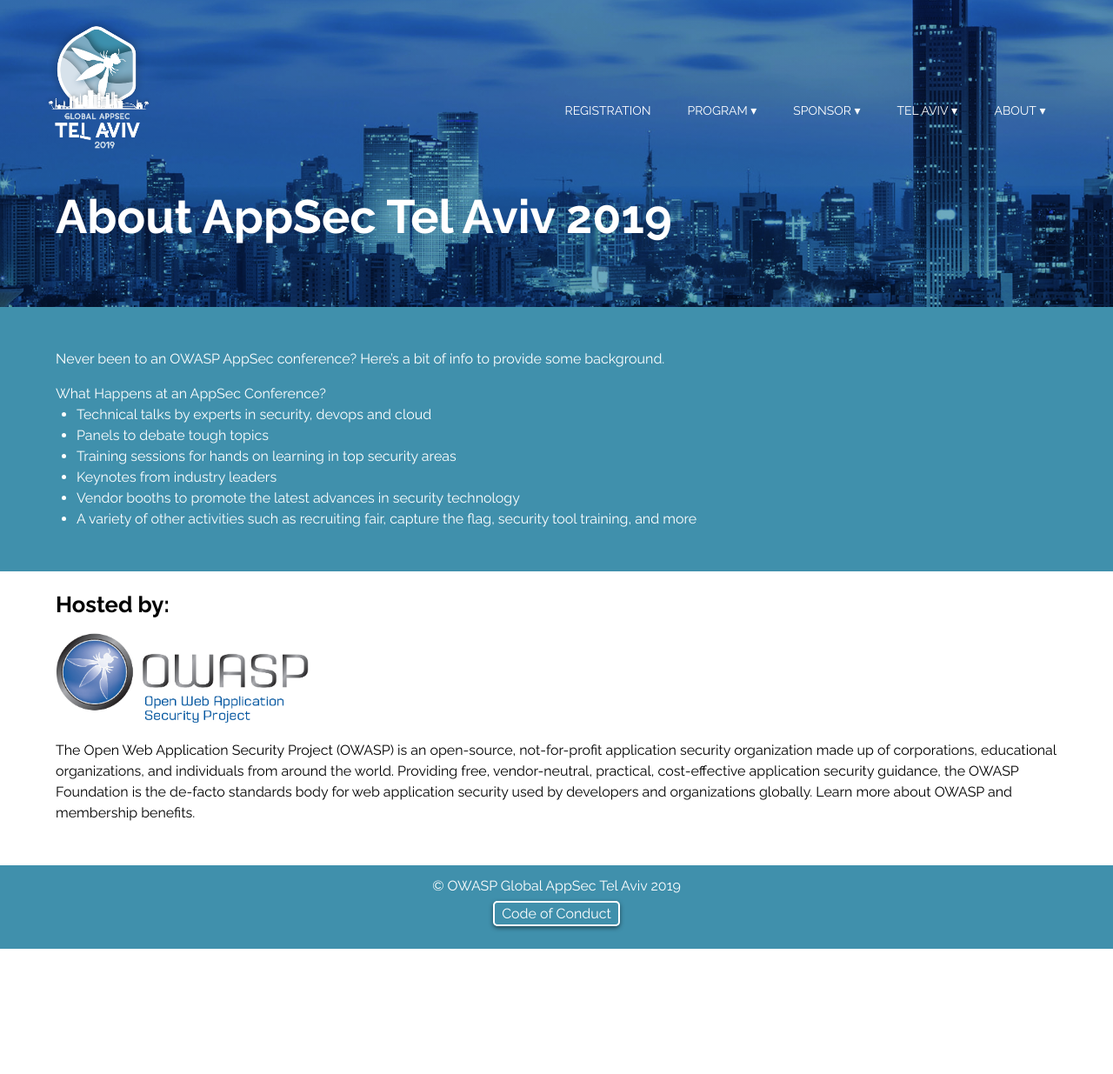
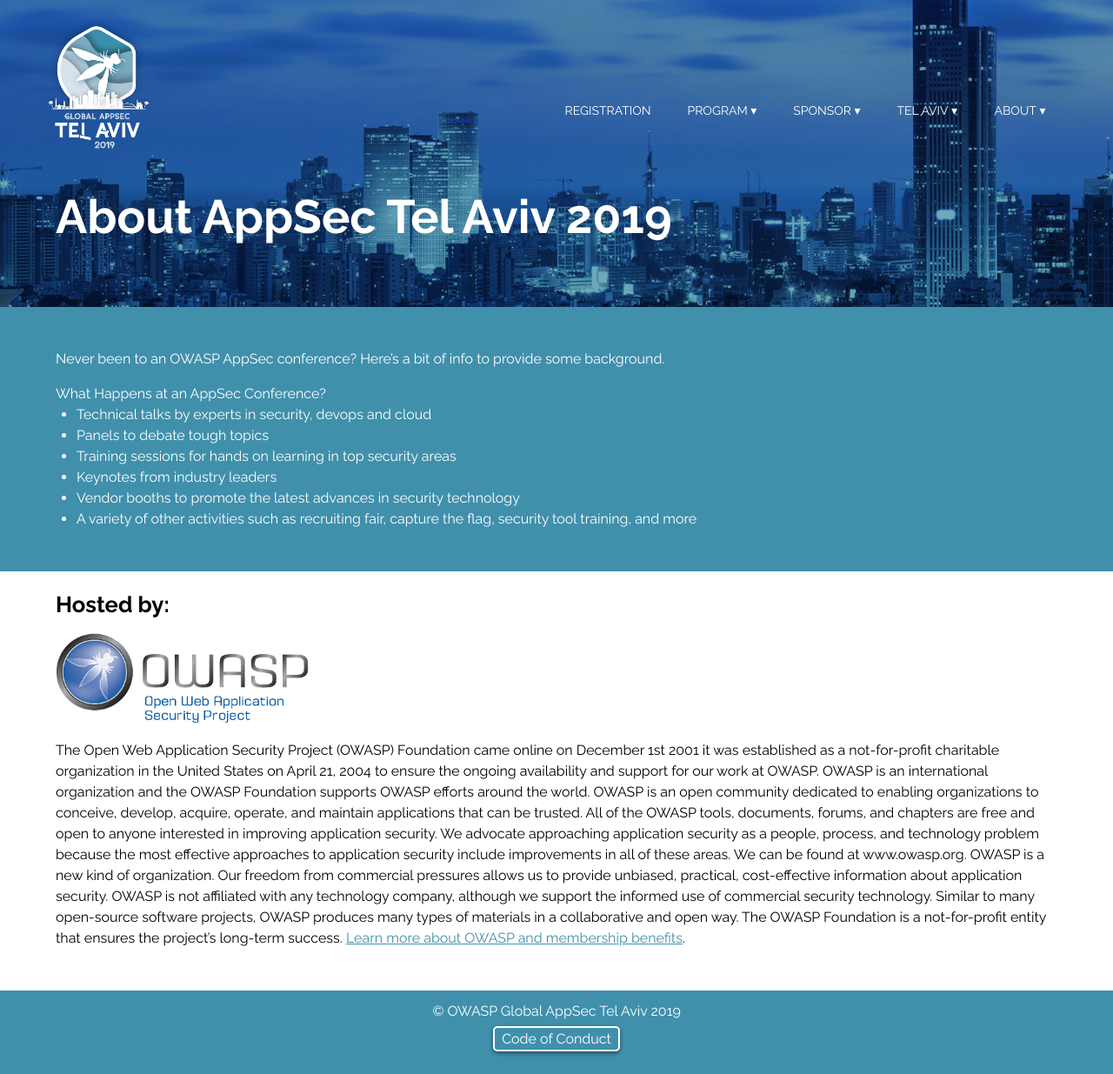
Before and after one commit to OWASP/AppSecTLV2019, a Jekyll site: the page built from about/index.html, in a window 1280 px wide. Shown: the whole page at 87% size. Built offline with Jekyll 4.4.1, drawn with Linux system fonts in a browser that asks for light colours; before the commit the page ends 1091 px from its top, so only the background shows below that.

Commit message:
Update index.html

```diff
--- a/about/index.html
+++ b/about/index.html
@@ -23,6 +23,8 @@
 
 <img src="../assets/images/owasp_main_version.jpg" style="width: 20em; margin-left: -0.75em;">
 <p>
-The Open Web Application Security Project (OWASP) is an open-source, not-for-profit application security organization made up of corporations, educational organizations, and individuals from around the world. Providing free, vendor-neutral, practical, cost-effective application security guidance, the OWASP Foundation is the de-facto standards body for web application security used by developers and organizations globally. Learn more about OWASP and membership benefits.
+The Open Web Application Security Project (OWASP) Foundation came online on December 1st 2001 it was established as a not-for-profit charitable organization in the United States on April 21, 2004 to ensure the ongoing availability and support for our work at OWASP. OWASP is an international organization and the OWASP Foundation supports OWASP efforts around the world. OWASP is an open community dedicated to enabling organizations to conceive, develop, acquire, operate, and maintain applications that can be trusted. All of the OWASP tools, documents, forums, and chapters are free and open to anyone interested in improving application security. We advocate approaching application security as a people, process, and technology problem because the most effective approaches to application security include improvements in all of these areas. We can be found at www.owasp.org.
+OWASP is a new kind of organization. Our freedom from commercial pressures allows us to provide unbiased, practical, cost-effective information about application security. OWASP is not affiliated with any technology company, although we support the informed use of commercial security technology. Similar to many open-source software projects, OWASP produces many types of materials in a collaborative and open way. The OWASP Foundation is a not-for-profit entity that ensures the project’s long-term success.
+<a href="https://www.owasp.org/index.php/Membership">Learn more about OWASP and membership benefits</a>.
 </p>
 </section>
```
